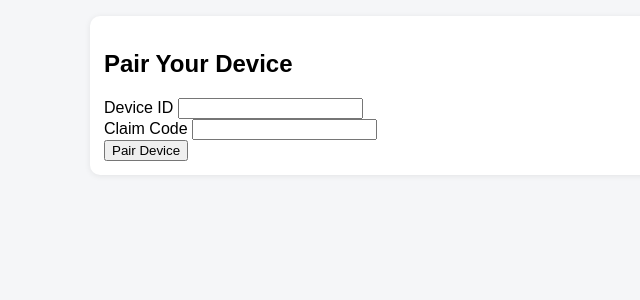
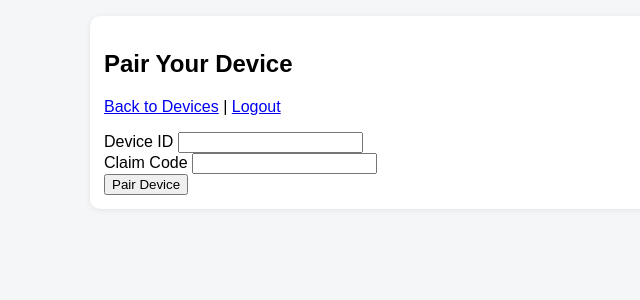
Before and after one commit to CabbageFootKerman/7855_202530_01, a Flask app: page /pair-device in a window 1280 px wide. Shown: the top 300 px of the page, without its empty margins (0-640 px from the left). Run offline with Flask 3, Linux system fonts and the light colour scheme; the visitor is signed in with stand-in values (Sample User, id 1); parts of the project's set-up code (start-up, migrations or seed data) failed here and were passed over.

Commit message:
Add or update source files for log-out protection

```diff
--- a/src/app.py
+++ b/src/app.py
@@ -32,5 +32,15 @@ app.register_blueprint(profile_bp)
 app.register_blueprint(notifications_bp)
 
 
+@app.after_request
+def no_cache_authenticated_pages(response):
+    """Prevent browser from caching pages so back-button after logout
+    forces a fresh server request instead of showing stale content."""
+    response.headers["Cache-Control"] = "no-cache, no-store, must-revalidate"
+    response.headers["Pragma"] = "no-cache"
+    response.headers["Expires"] = "0"
+    return response
+
+
 if __name__ == "__main__":
     app.run(host="0.0.0.0", debug=True, port=5000)
--- a/src/templates/devices.html
+++ b/src/templates/devices.html
@@ -12,6 +12,7 @@
 
             <p>
                 <a href="{{ url_for('device.pair_device_page') }}">Pair Device</a>
+                | <a href="{{ url_for('auth.logout') }}">Logout</a>
             </p>
 
             {% if devices %}
--- a/src/templates/pair_device.html
+++ b/src/templates/pair_device.html
@@ -9,6 +9,11 @@
     <main class="container">
         <section class="card">
             <h1>Pair Your Device</h1>
+
+            <p>
+                <a href="{{ url_for('dashboard.devices_page') }}">Back to Devices</a>
+                | <a href="{{ url_for('auth.logout') }}">Logout</a>
+            </p>
 
             {% if error %}
                 <p style="color:red;">{{ error }}</p>
```
